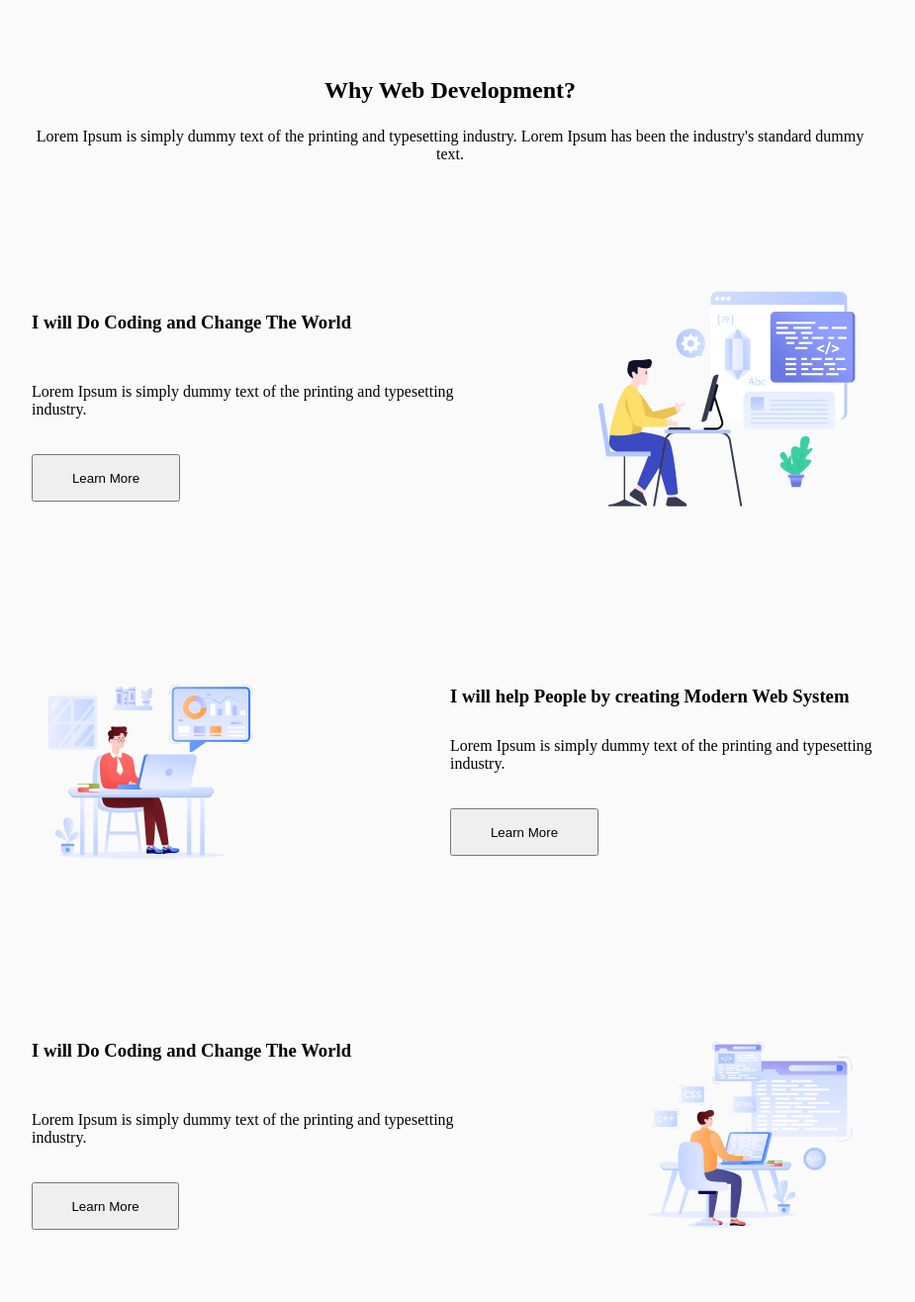
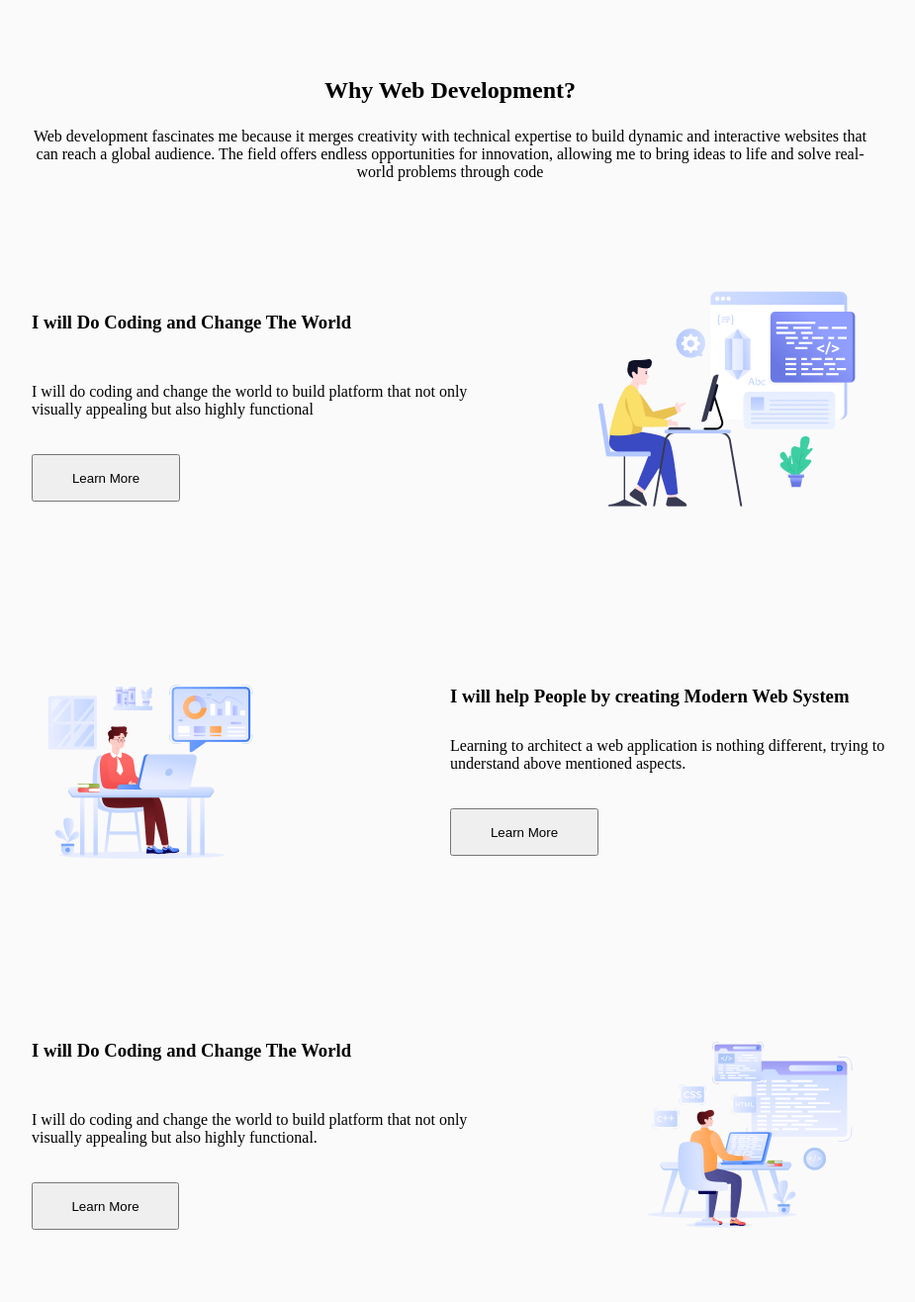
Before and after one commit to tushmibormon/Assignment-1, a plain HTML site: page index.html in a window 1280 px wide. Shown: the part 754-2070 px from the top of the page at 99% size, without its empty margins (185-1110 px from the left). Drawn offline with Linux system fonts and the light colour scheme; a web font is replaced by a local one.

Commit message:
added paragraph

```diff
--- a/index.html
+++ b/index.html
@@ -30,13 +30,12 @@
         <section class="main-area-container">
             <div class="title-container">
                 <h1>Why Web Development?</h1>
-                <p>Lorem Ipsum is simply dummy text of the printing and typesetting industry. Lorem Ipsum has been the
-                    industry's standard dummy text.</p>
+                <p>Web development fascinates me because it merges creativity with technical expertise to build dynamic and interactive websites that can reach a global audience. The field offers endless opportunities for innovation, allowing me to bring ideas to life and solve real-world problems through code</p>
             </div>
             <div class="box-1">
                 <div class="again-box-1">
                     <h3>I will Do Coding and Change The World</h3>
-                    <p>Lorem Ipsum is simply dummy text of the printing and typesetting industry.</p>
+                    <p>I will do coding and change the world to build platform that not only visually appealing but also highly functional</p>
                     <button>Learn More</button>
                 </div>
                 <div class="img-1">
@@ -49,7 +48,7 @@
                 </div>
                 <div class="again-box-2">
                     <h3>I will help People by creating Modern Web System</h3>
-                    <p>Lorem Ipsum is simply dummy text of the printing and typesetting industry.</p>
+                    <p>Learning to architect a web application is nothing different, trying to understand above mentioned aspects.</p>
                     <button>Learn More</button>
                 </div>
 
@@ -57,7 +56,7 @@
             <div class="box-3">
                 <div class="again-box-3">
                     <h3>I will Do Coding and Change The World</h3>
-                    <p>Lorem Ipsum is simply dummy text of the printing and typesetting industry.</p>
+                    <p>I will do coding and change the world to build platform that not only visually appealing but also highly functional.</p>
                     <button>Learn More</button>
                 </div>
                 <div class="img-3">
```
